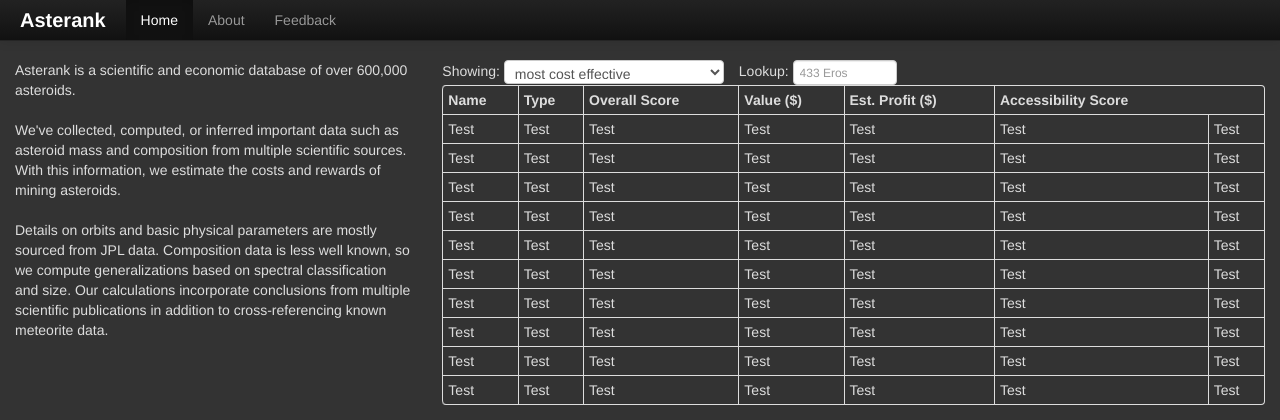
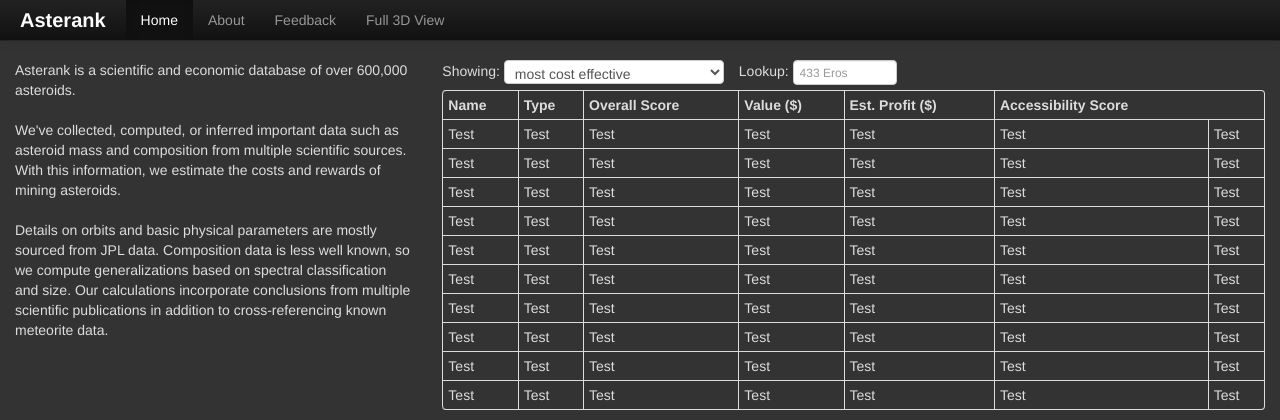
Before and after one commit to typpo/asterank, a Flask app: page / in a window 1280 px wide. Shown: the top 420 px of the page. Run offline with Flask 2, Linux system fonts and the light colour scheme; some libraries are stand-ins or nearby versions.

Commit message:
spacing and minor change

```diff
--- a/v2/web/templates/base.html
+++ b/v2/web/templates/base.html
@@ -49,6 +49,11 @@
                 Feedback
               </a>
             </li>
+            <li>
+              <a href="#">
+                Full 3D View
+              </a>
+            </li>
           </ul>
         </div>
       </div>
--- a/v2/web/templates/blocks/main_table.html
+++ b/v2/web/templates/blocks/main_table.html
@@ -1,4 +1,4 @@
-<div class="form-horizontal">
+<div class="form-horizontal" style="height: 30px">
   <div style="float: left; display: block; margin-right: 15px;">
     Showing:
     <select style="height:24px">
```
